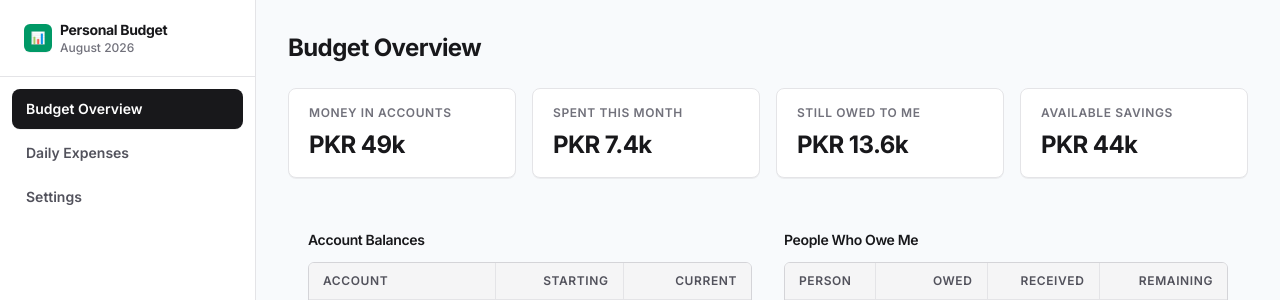
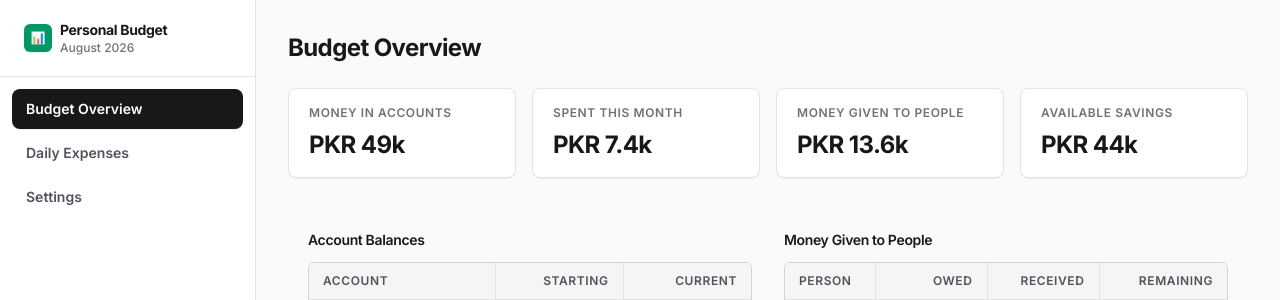
Before and after one commit to M-Irfan-Riaz0/personal_finance_manager, a Next.js app: page / in a window 1280 px wide. Shown: the top 300 px of the page. Built offline with nearby package versions, Linux system fonts and the light colour scheme; no server answers; the database is empty.

Commit message:
Relabel Still Owed To Me to Money Given To People across application

```diff
--- a/src/app/page.tsx
+++ b/src/app/page.tsx
@@ -108,7 +108,7 @@ export default function Home() {
       isNegative: false,
     },
     {
-      label: "Still owed to me",
+      label: "Money given to people",
       value: fmtK(totals.peopleTotalRemaining),
       isNegative: totals.peopleTotalRemaining < 0,
     },
--- a/src/components/BudgetSheet.tsx
+++ b/src/components/BudgetSheet.tsx
@@ -163,7 +163,7 @@ export default function BudgetSheet({
         </div>
 
         <div>
-          <SectionTitle>People Who Owe Me</SectionTitle>
+          <SectionTitle>Money Given to People</SectionTitle>
           <TableShell>
             <table className="w-full border-collapse text-sm">
               <thead>
--- a/src/components/SettingsPage.tsx
+++ b/src/components/SettingsPage.tsx
@@ -217,8 +217,8 @@ export default function SettingsPage({
           </div>
         </Card>
 
-        {/* People Who Owe Me */}
-        <Card title="People Who Owe Me">
+        {/* Money Given to People */}
+        <Card title="Money Given to People">
           <form onSubmit={addPerson} className="mb-4 flex flex-col gap-2">
             <div className="grid grid-cols-2 gap-2">
               <Input
```
